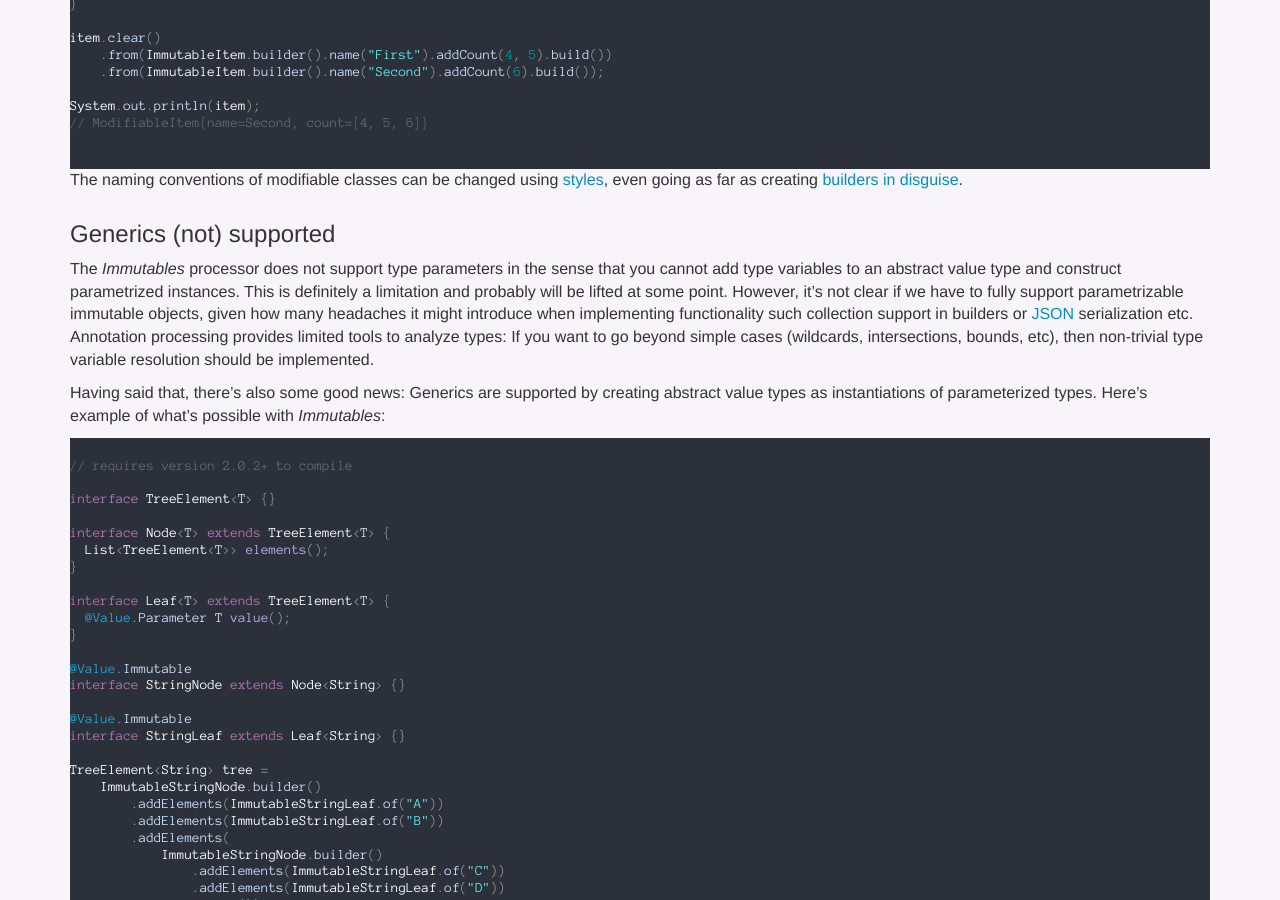
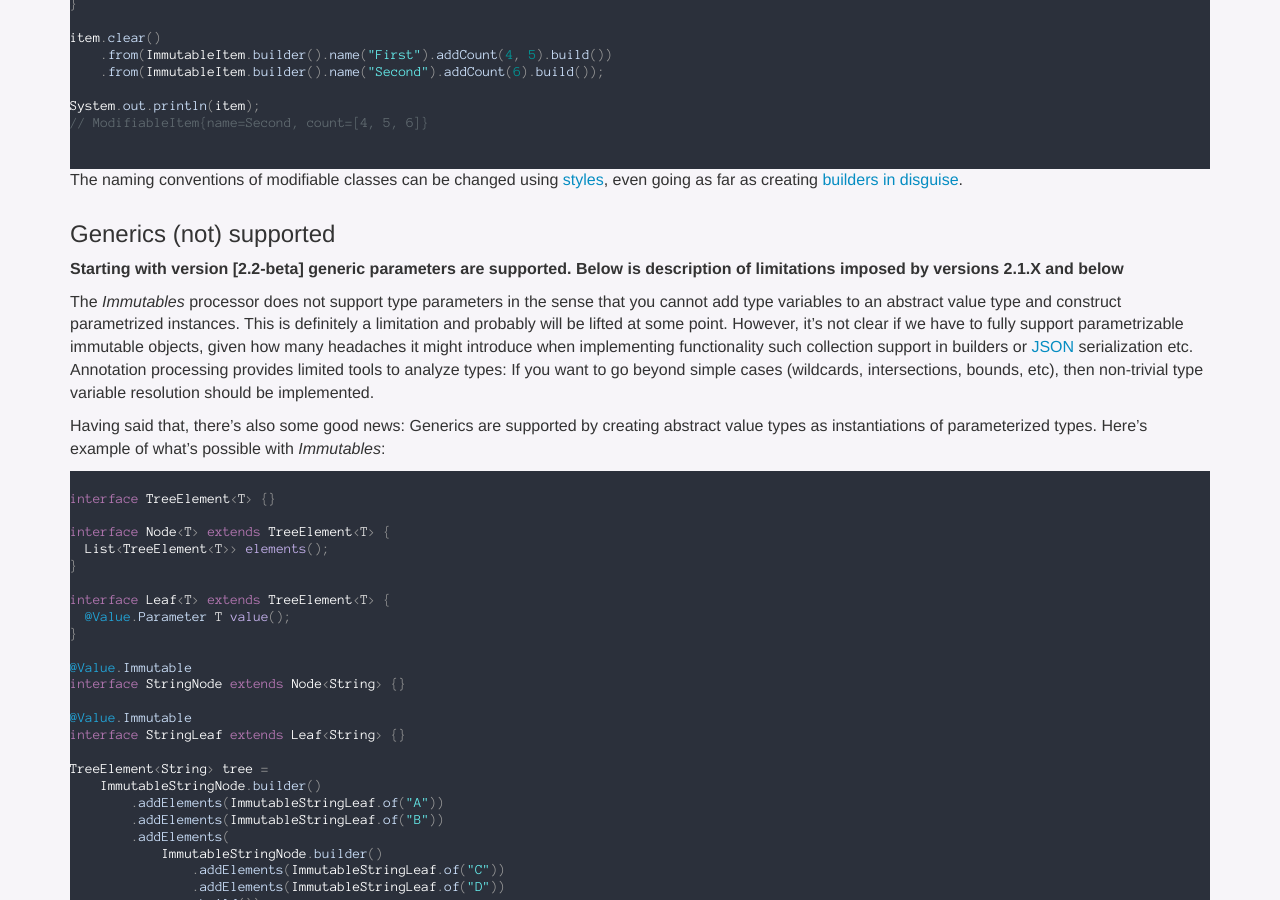
Before and after one commit to immutables/immutables.github.io, a Jekyll site: the page built from immutable.md, in a window 1280 px wide and 900 px high, scrolled down 16400 px. Built offline with Jekyll 4.4.1, drawn with Linux system fonts in a browser that asks for light colours; nearby versions of some CDN libraries; Markdown is read by kramdown in place of the engine named in the settings.

````diff
--- a/immutable.md
+++ b/immutable.md
@@ -987,6 +987,8 @@ even going as far as creating [builders in disguise]().
 <a name="generics"></a>
 ### Generics (not) supported
 
+**Starting with version [2.2-beta] generic parameters are supported. Below is description of limitations imposed by versions 2.1.X and below**
+
 The _Immutables_ processor does not support type parameters in the sense that you cannot add type
 variables to an abstract value type and construct parametrized instances. This is definitely a
 limitation and probably will be lifted at some point. However, it's not clear if we have
@@ -1001,8 +1003,6 @@ value types as instantiations of parameterized types. Here's example of what's p
 _Immutables_:
 
 ```java
-// requires version 2.0.2+ to compile
-
 interface TreeElement<T> {}
 
 interface Node<T> extends TreeElement<T> {
--- a/index.html
+++ b/index.html
@@ -4,6 +4,7 @@ layout: default
 ---
 
 {% capture v %}2.1.19{% endcapture %}
+{% capture b %}2.2-beta{% endcapture %}
 
 <header class="jumbotron">
   <div class="container">
@@ -12,6 +13,7 @@ layout: default
     <a href="/getstarted.html" class="btn btn-primary btn-lg">Get started!</a>
     <a href="/immutable.html" class="btn btn-default btn-lg">Read guide...</a>
     <span class="label label-info" style="cursor: pointer" title="Current stable version jar" onclick="location.href='http://search.maven.org/#artifactdetails%7Corg.immutables%7Cvalue%7C{{v}}%7Cjar'">v{{v}}</span>
+    <span class="label label-info" style="cursor: pointer" title="Beta version jar" onclick="location.href='http://search.maven.org/#artifactdetails%7Corg.immutables%7Cvalue%7C{{b}}%7Cjar'">v{{b}}</span>
 
     <a href="https://twitter.com/ImmutablesOrg" class="pull-right">
       <i class="fa fa-twitter"></i> News and announcements</a>
````
